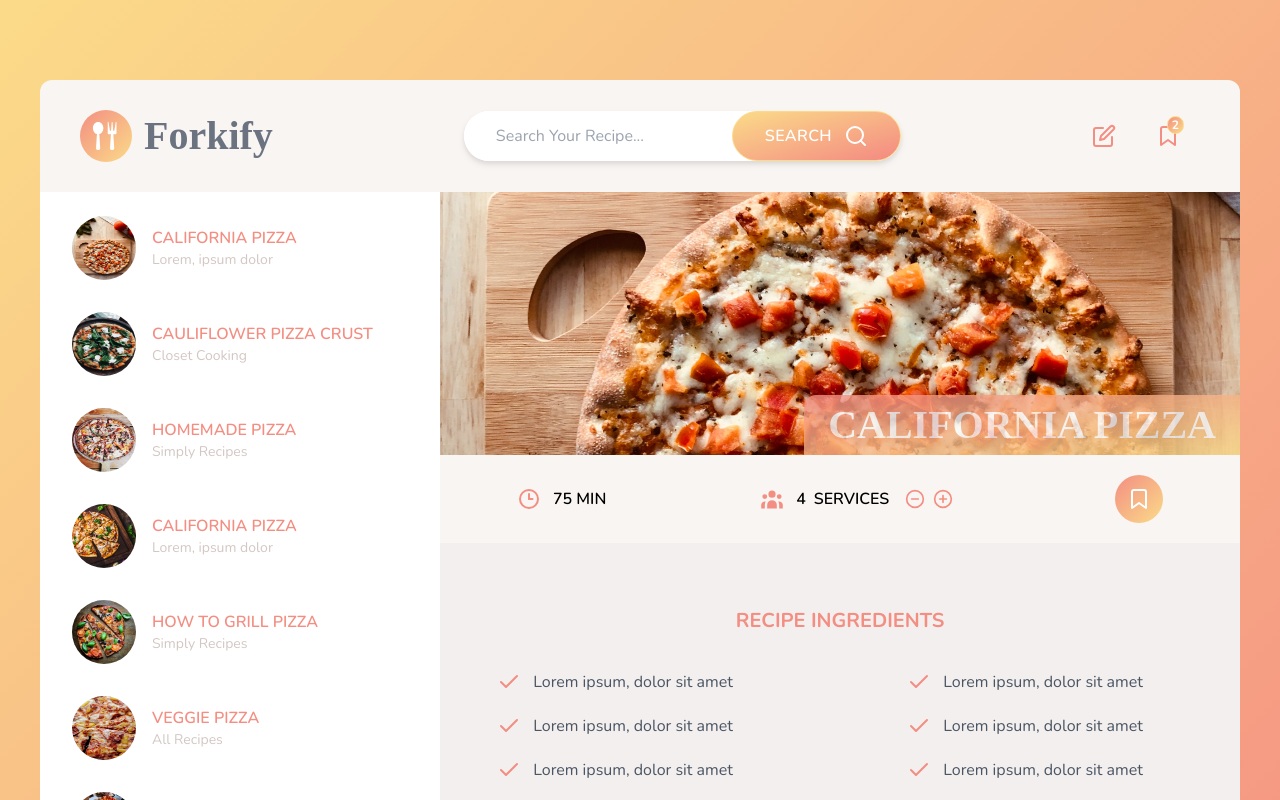
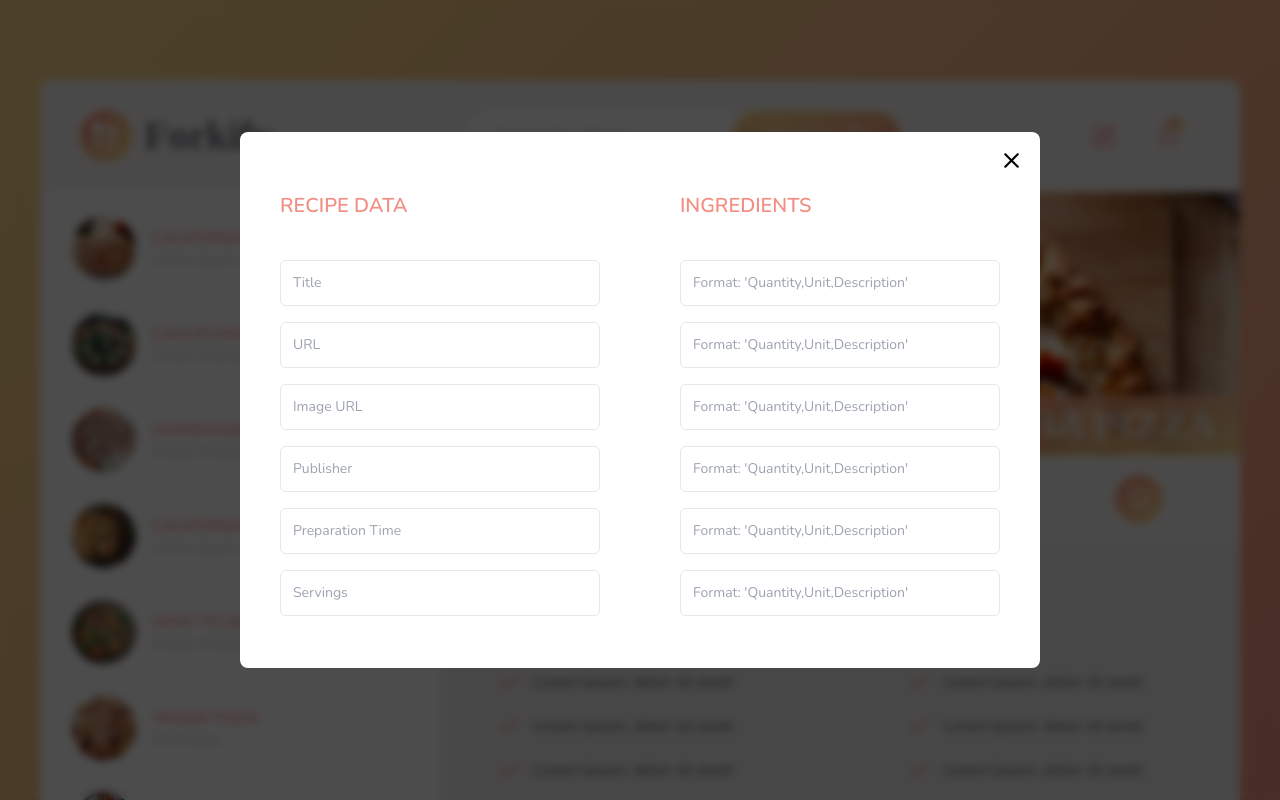
Before and after one commit to walid1921/CookSaver, a React (Create React App) app: page / in a window 1280 px wide. Both pictures are taken after a click on the element 1103 px from the left and 136 px from the top of the page. Shown: the top 800 px of the page. Built offline with nearby package versions, Linux system fonts and the light colour scheme; a web font is replaced by a local one.

Commit message:
added readme

```diff
--- a/src/App.css
+++ b/src/App.css
@@ -14,7 +14,7 @@ html{scroll-behavior: smooth;
 }
 
 body{
-  background-image: linear-gradient(to right bottom, #fbdb89, #f48982);
+  background-image: linear-gradient(to right bottom, #fbdb89, #f48982 #f6cfcc7b);
   background-size: cover;
   background-repeat: no-repeat;
   height: 100vh;
--- a/src/components/Main.jsx
+++ b/src/components/Main.jsx
@@ -21,7 +21,6 @@ const Main = () => {
 
       <div className='background-pizza h-[25%] object-cover relative'>
 
-        {/* <img src={pizza1} alt="" className='h-[25%] w-full object-cover' /> */}
         <div className='bg-gradient-to-br from-color-primary to-color-grad-1 px-6 rounded-tl-xl right-0 opacity-80 bottom-0 absolute'>
           <p className=' logo-font text-white font-semibold text-[40px] opacity-100'>
             CALIFORNIA PIZZA
--- a/src/components/Navbar.jsx
+++ b/src/components/Navbar.jsx
@@ -10,6 +10,7 @@ import { FiBookmark } from "react-icons/fi";
 import { FiEdit } from "react-icons/fi";
 import { ImSpoonKnife } from "react-icons/im";
 import SavedRecipes from './UI/SavedRescipes';
+import AddRecipe from './UI/AddRecipe';
 
 
 
@@ -19,6 +20,10 @@ const Navbar = () => {
   const [isOpen, setIsOpen] = useState(false)
   const handleOpen = () => { setIsOpen(!isOpen) }
 
+  const [addRecipe, setAddRecipe] = useState(false)
+  const RecipeWindow = () => { setAddRecipe(true) }
+
+
   const menuRef = useRef(null)
 
   const handleClickOutside = (event) => {
@@ -26,6 +31,7 @@ const Navbar = () => {
       setIsOpen(false)
     }
   }
+
 
   useEffect(() => {
     document.addEventListener('mousedown', handleClickOutside);
@@ -44,7 +50,6 @@ const Navbar = () => {
 
         <div className='rounded-full p-3 bg-gradient-to-br from-color-primary to-color-grad-1 cursor-pointer transition-all ease-in duration-150 hover:opacity-75'>
           <a href="/"><ImSpoonKnife className='w-7 h-7 text-white' /></a>
-          {/* <img src={logo} alt="" className='w-32 ml-5' /> */}
         </div>
         <span className='logo-font text-gray-500 font-semibold text-[40px]'>Forkify</span>
       </div>
@@ -61,9 +66,11 @@ const Navbar = () => {
 
         {/* NEW RECIPE */}
 
-        <div>
+        <div onClick={RecipeWindow}>
           <FiEdit className=' text-color-primary w-6 h-6 cursor-pointer' />
         </div>
+
+
 
         {/* BOOKMARK  */}
 
@@ -73,6 +80,12 @@ const Navbar = () => {
         </div>
 
       </div>
+
+
+      {/* Add Recipe  */}
+
+      {addRecipe && <AddRecipe setAddRecipe={setAddRecipe} />}
+
 
 
       {/* small nav  */}
@@ -91,8 +104,6 @@ const Navbar = () => {
           </div>
         </li>
 
-
-
         <li className='flex items-center gap-4 py-2 hover:bg-color-grey-light-1 cursor-pointer transition-all ease-in duration-150 rounded-bl-xl'>
           <div className='pl-8 '>
             <img src={pizza1} alt="" className='h-12 w-12 rounded-full ' />
@@ -104,20 +115,7 @@ const Navbar = () => {
           </div>
         </li>
 
-
       </div>
-
-
-
-
-      {/* (ARRAY{"1 1/2 cups warm water" ,"1 package of active dry yeast" ,"3 1/2 cups bread flour" ,"2 tbsps olive oil" ,"2 tsps salt" ,"1 tsp sugar" ,"Olive oil" ,"Cornmeal" ,"Tomato sauce" ,"Mozzarella or parmesan cheese shredded" ,"Feta cheese" ,"Mushrooms thinly sliced" ,"Bell peppers stems and seeds removed thinly sliced" ,"Italian sausage cooked ahead" ,"Chopped fresh basil" ,"Pesto" ,"Pepperoni thinly sliced" ,"Onions thinly sliced" ,"Sliced ham" ,"A pizza stone highly recommended if you want your pizza dough to be crusty" ,"A pizza peel or a flat baking sheet" ,"A pizza wheel for cutting the pizza not required but easier to deal with than a knife"}) */}
-
-
-
-
-
-
-
 
     </div>
   );
--- /dev/null
+++ b/src/components/UI/AddRecipe.jsx
@@ -0,0 +1,66 @@
+import React from 'react';
+
+import { FiX } from "react-icons/fi";
+
+const AddRecipe = ({ setAddRecipe }) => {
+  return (
+    <div className='w-full h-full fixed top-0 right-0 z-20 backdrop-blur-sm bg-black/70'>
+      <div className='w-[300px] sm:w-[400px] md:w-[800px] absolute top-1/2 left-1/2 bg-white z-20 rounded-lg transform -translate-x-1/2 -translate-y-1/2 p-5 '>
+
+        <div onClick={() => setAddRecipe(false)} className='absolute  right-2 top-4 rounded-sm cursor-pointer mr-2 z-20 ease-in-out duration-500'>
+          <FiX size={25} color='black' />
+        </div>
+
+        <div className='mt-10 mb-8 px-5  w-full flex gap-20'>
+
+          {/* RECIPE DATA  */}
+
+          <div className='flex flex-col gap-4 w-[50%]'>
+
+            <h3 className='text-xl font-semibold text-color-primary mb-6'>RECIPE DATA</h3>
+
+            <input type="text" placeholder="Title" className='text-sm text-gray-500 w-full p-3  focus:outline-none rounded-md border focus:ring-2 focus:bg-[#f6cfcc7b] ring-color-primary transition-all ease-in-out duration-100' />
+
+            <input type="text" placeholder="URL" className='text-sm text-gray-500 w-full p-3  focus:outline-none rounded-md border focus:ring-2 focus:bg-[#f6cfcc7b] ring-color-primary transition-all ease-in-out duration-100' />
+
+            <input type="text" placeholder="Image URL" className='text-sm text-gray-500 w-full p-3  focus:outline-none rounded-md border focus:ring-2 focus:bg-[#f6cfcc7b] ring-color-primary transition-all ease-in-out duration-100' />
+
+            <input type="text" placeholder="Publisher" className='text-sm text-gray-500 w-full p-3  focus:outline-none rounded-md border focus:ring-2 focus:bg-[#f6cfcc7b] ring-color-primary transition-all ease-in-out duration-100' />
+
+            <input type="number" placeholder="Preparation Time" className='text-sm text-gray-500 w-full p-3  focus:outline-none rounded-md border focus:ring-2 focus:bg-[#f6cfcc7b] ring-color-primary transition-all ease-in-out duration-100' />
+
+            <input type="number" placeholder="Servings" className='text-sm text-gray-500 w-full p-3  focus:outline-none rounded-md border focus:ring-2 focus:bg-[#f6cfcc7b] ring-color-primary transition-all ease-in-out duration-100' />
+
+          </div>
+
+          {/* INGREDIENTS  */}
+
+          <div className='flex flex-col gap-4 w-[50%]'>
+
+            <h3 className='text-xl font-semibold text-color-primary mb-6'>INGREDIENTS</h3>
+
+            <input type="text" placeholder="Format: 'Quantity,Unit,Description'" className='text-sm text-gray-500 w-full p-3  focus:outline-none rounded-md border focus:ring-2 focus:bg-[#f6cfcc7b] ring-color-primary transition-all ease-in-out duration-100' />
+
+            <input type="text" placeholder="Format: 'Quantity,Unit,Description'" className='text-sm text-gray-500 w-full p-3  focus:outline-none rounded-md border focus:ring-2 focus:bg-[#f6cfcc7b] ring-color-primary transition-all ease-in-out duration-100' />
+
+            <input type="text" placeholder="Format: 'Quantity,Unit,Description'" className='text-sm text-gray-500 w-full p-3  focus:outline-none rounded-md border focus:ring-2 focus:bg-[#f6cfcc7b] ring-color-primary transition-all ease-in-out duration-100' />
+
+            <input type="text" placeholder="Format: 'Quantity,Unit,Description'" className='text-sm text-gray-500 w-full p-3  focus:outline-none rounded-md border focus:ring-2 focus:bg-[#f6cfcc7b] ring-color-primary transition-all ease-in-out duration-100' />
+
+            <input type="number" placeholder="Format: 'Quantity,Unit,Description'" className='text-sm text-gray-500 w-full p-3  focus:outline-none rounded-md border focus:ring-2 focus:bg-[#f6cfcc7b] ring-color-primary transition-all ease-in-out duration-100' />
+
+            <input type="number" placeholder="Format: 'Quantity,Unit,Description'" className='text-sm text-gray-500 w-full p-3  focus:outline-none rounded-md border focus:ring-2 focus:bg-[#f6cfcc7b] ring-color-primary transition-all ease-in-out duration-100' />
+
+          </div>
+
+        </div>
+
+
+      </div>
+
+
+    </div>
+  );
+};
+
+export default AddRecipe;
```
